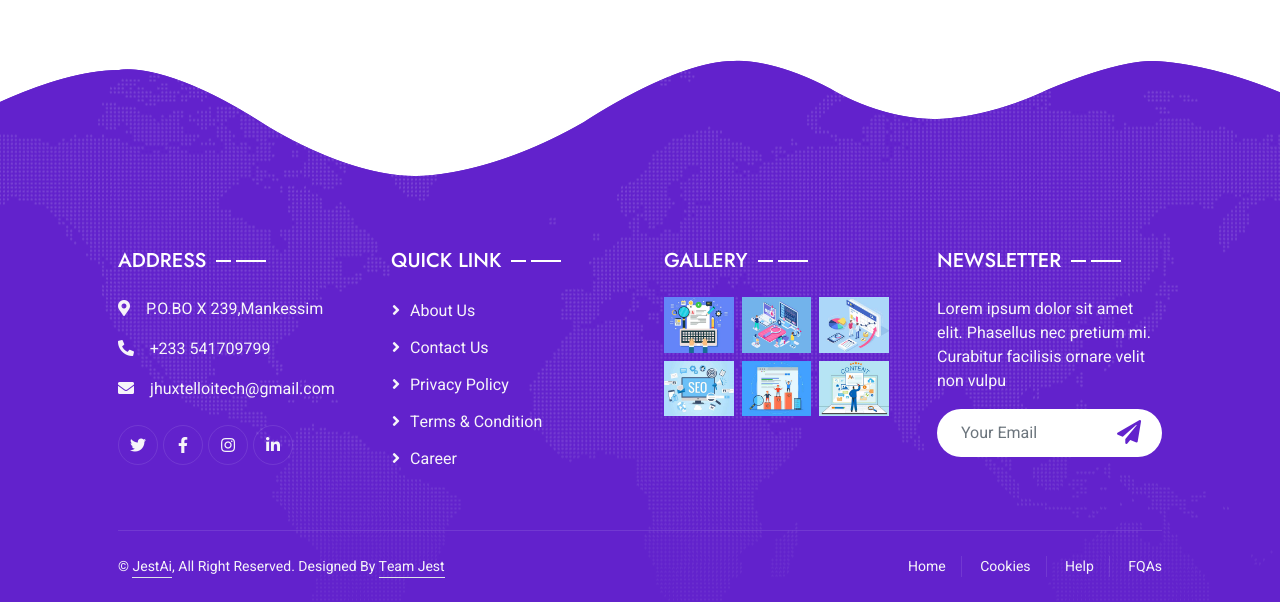
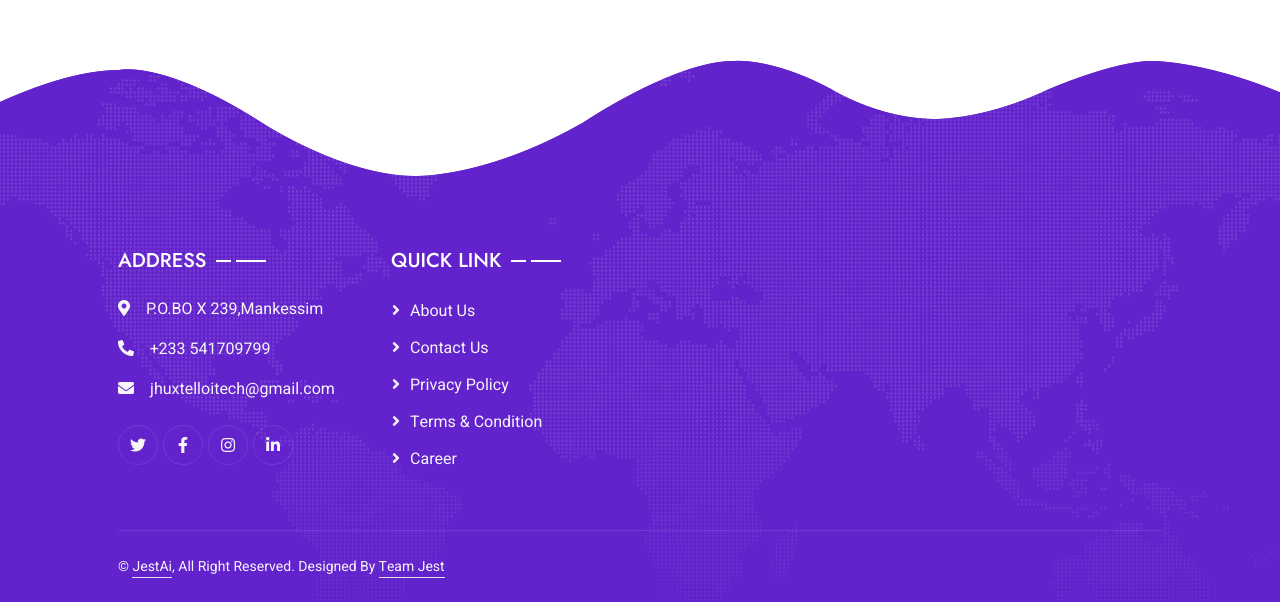
Before and after one commit to Jhuxtelloitech/jest-data-bundles, a plain HTML site: page index.html in a window 1280 px wide. Shown: the part 3691-4293 px from the top of the page. Drawn offline with nearby package versions, Linux system fonts and the light colour scheme; a script that the page names is missing.

Commit message:
index.html

```diff
--- a/index.html
+++ b/index.html
@@ -268,37 +268,7 @@ Receive your data bundle and stay connected.</p>
                         <a class="btn btn-link" href="">Terms & Condition</a>
                         <a class="btn btn-link" href="">Career</a>
                     </div>
-                    <div class="col-md-6 col-lg-3">
-                        <p class="section-title text-white h5 mb-4">Gallery<span></span></p>
-                        <div class="row g-2">
-                            <div class="col-4">
-                                <img class="img-fluid" src="img/portfolio-1.jpg" alt="Image">
-                            </div>
-                            <div class="col-4">
-                                <img class="img-fluid" src="img/portfolio-2.jpg" alt="Image">
-                            </div>
-                            <div class="col-4">
-                                <img class="img-fluid" src="img/portfolio-3.jpg" alt="Image">
-                            </div>
-                            <div class="col-4">
-                                <img class="img-fluid" src="img/portfolio-4.jpg" alt="Image">
-                            </div>
-                            <div class="col-4">
-                                <img class="img-fluid" src="img/portfolio-5.jpg" alt="Image">
-                            </div>
-                            <div class="col-4">
-                                <img class="img-fluid" src="img/portfolio-6.jpg" alt="Image">
-                            </div>
-                        </div>
-                    </div>
-                    <div class="col-md-6 col-lg-3">
-                        <p class="section-title text-white h5 mb-4">Newsletter<span></span></p>
-                        <p>Lorem ipsum dolor sit amet elit. Phasellus nec pretium mi. Curabitur facilisis ornare velit non vulpu</p>
-                        <div class="position-relative w-100 mt-3">
-                            <input class="form-control border-0 rounded-pill w-100 ps-4 pe-5" type="text" placeholder="Your Email" style="height: 48px;">
-                            <button type="button" class="btn shadow-none position-absolute top-0 end-0 mt-1 me-2"><i class="fa fa-paper-plane text-primary fs-4"></i></button>
-                        </div>
-                    </div>
+
                 </div>
             </div>
             <div class="container px-lg-5">
@@ -309,14 +279,7 @@ Receive your data bundle and stay connected.</p>
 
 							Designed By <a class="border-bottom" href=" https://wa.me/233541709799">Team Jest</a>
                         </div>
-                        <div class="col-md-6 text-center text-md-end">
-                            <div class="footer-menu">
-                                <a href="">Home</a>
-                                <a href="">Cookies</a>
-                                <a href="">Help</a>
-                                <a href="">FQAs</a>
-                            </div>
-                        </div>
+
                     </div>
                 </div>
             </div>
```
